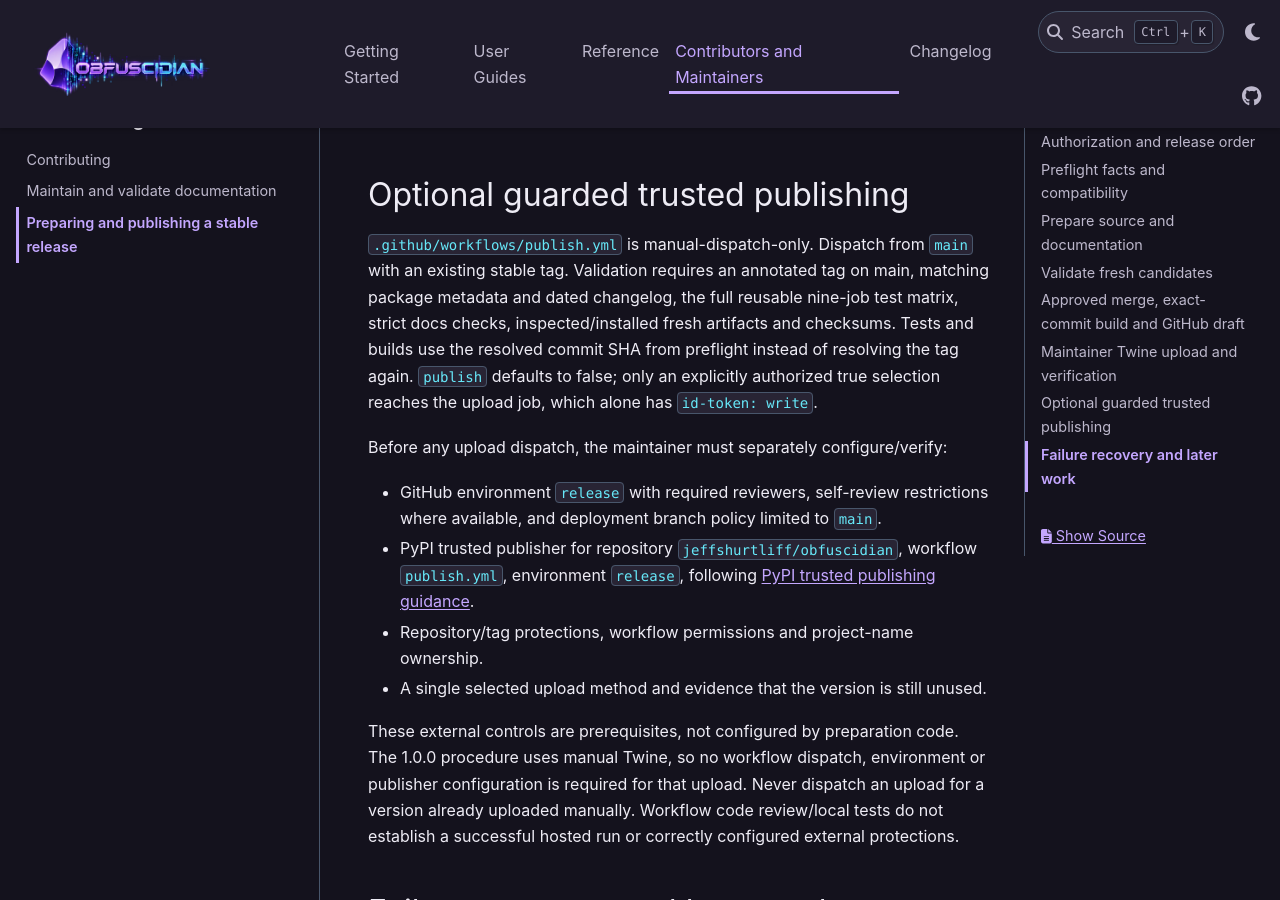
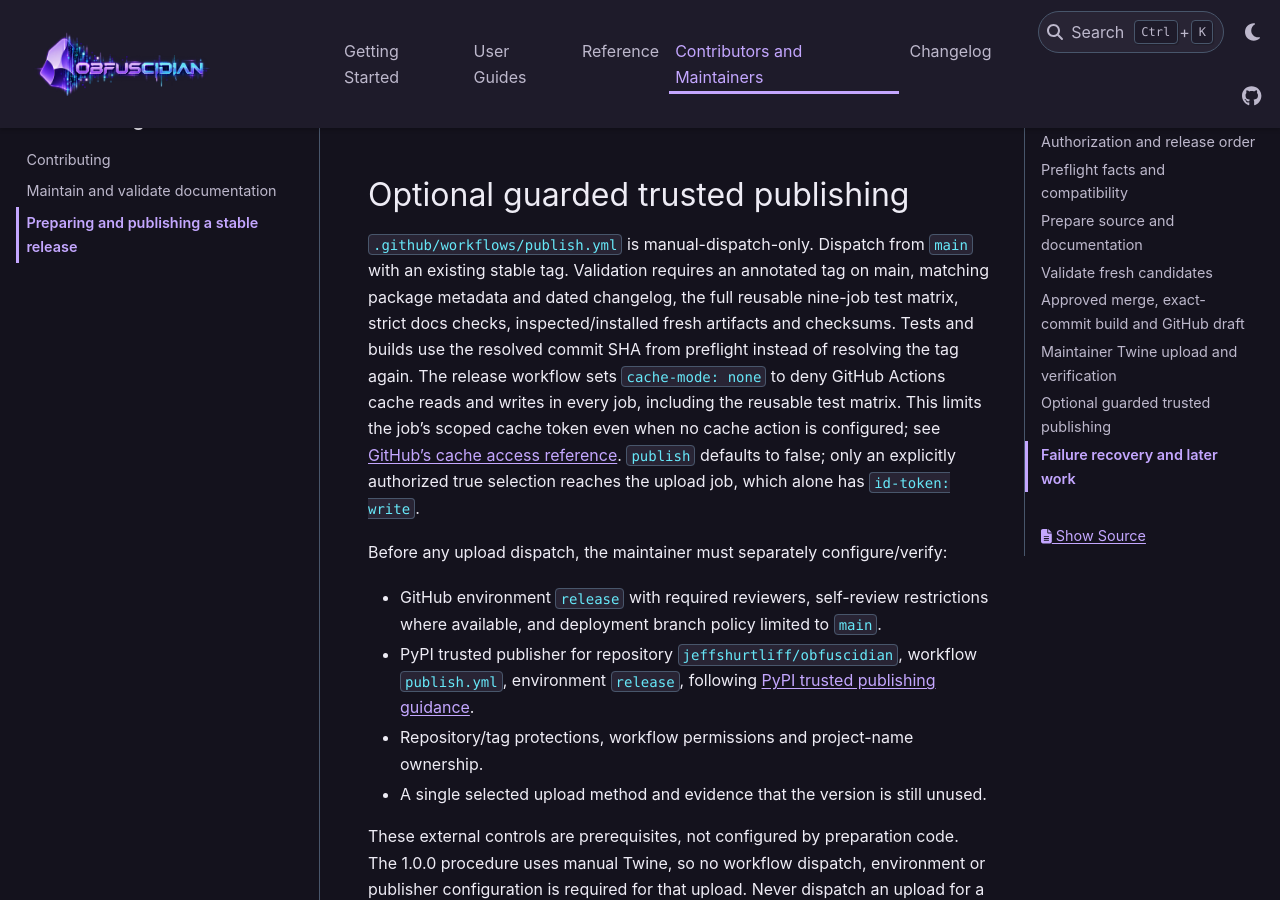
Before and after one commit to jeffshurtliff/obfuscidian, a Sphinx documentation site: the page built from docs/maintainers/releasing.md, in a window 1280 px wide and 900 px high, scrolled down 4747 px. Built offline with Sphinx 7.4.7 and the PyData theme 0.15.4, drawn with Linux system fonts in a browser that asks for light colours.

Commit message:
Took action to address code scanning alerts for CI workflow (#22)

```diff
--- a/docs/maintainers/releasing.md
+++ b/docs/maintainers/releasing.md
@@ -198,6 +198,10 @@ matching package metadata and dated changelog, the full reusable nine-job test
 matrix, strict docs checks, inspected/installed fresh artifacts and checksums.
 Tests and builds use the resolved commit SHA from preflight instead of resolving
 the tag again.
+The release workflow sets `cache-mode: none` to deny GitHub Actions cache reads
+and writes in every job, including the reusable test matrix. This limits the
+job's scoped cache token even when no cache action is configured; see
+[GitHub's cache access reference](https://docs.github.com/en/actions/reference/workflows-and-actions/dependency-caching#controlling-cache-access-with-cache-mode).
 `publish` defaults to false; only an explicitly authorized true selection reaches
 the upload job, which alone has `id-token: write`.
 
```
Also changed, not shown: docs/CHANGELOG.md (+4 -0 lines), 2 other files.
